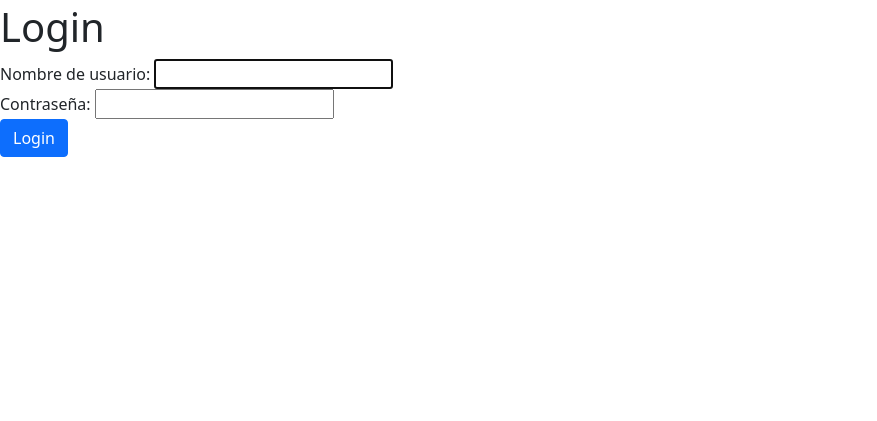
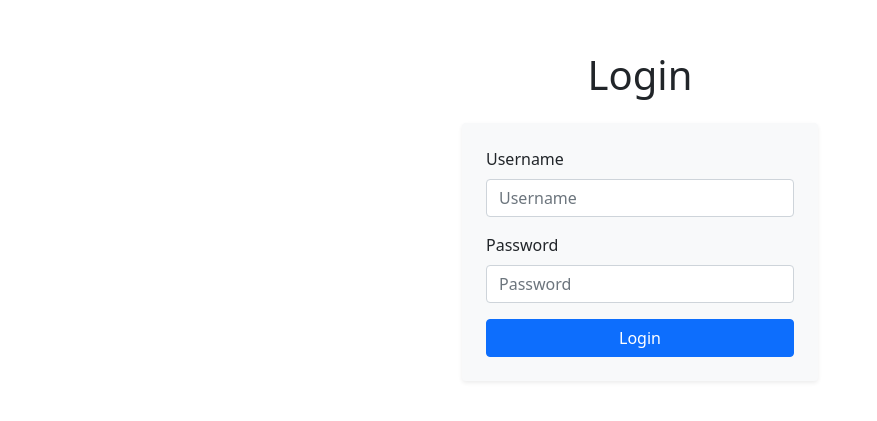
Before and after one commit to JuanPeiffer/mundo_futbol, a Django app: page /login/ in a window 1280 px wide. Shown: the part 37-458 px from the top of the page, without its empty margins (0-877 px from the left). Run offline with Django 5.2, Linux system fonts and the light colour scheme; some libraries are stand-ins or nearby versions.

Commit message:
Estilos form Login

```diff
--- a/templates/staff/user/login.html
+++ b/templates/staff/user/login.html
@@ -1,13 +1,30 @@
 {% extends 'base.html' %}
 
 {% block content %}
-
-<h1>Login</h1>
-{{error}}
-<form action="/login/" method="POST">
-    {% csrf_token %}
-    {{form}}
-    <button type="submit" class="btn btn-primary">Login</button>
-</form>
-
+<div class="container mt-5">
+    <h1 class="text-center mb-4">Login</h1>
+    <div class="row justify-content-center">
+        <div class="col-md-6 col-lg-4">
+            {% if error %}
+            <div class="alert alert-danger" role="alert">
+                {{ error }}
+            </div>
+            {% endif %}
+            <form action="/login/" method="POST" class="bg-light p-4 rounded shadow-sm">
+                {% csrf_token %}
+                <div class="mb-3">
+                    <label for="id_username" class="form-label">Username</label>
+                    {{ form.username }}
+                    {{ form.username.errors }}
+                </div>
+                <div class="mb-3">
+                    <label for="id_password" class="form-label">Password</label>
+                    {{ form.password }}
+                    {{ form.password.errors }}
+                </div>
+                <button type="submit" class="btn btn-primary w-100">Login</button>
+            </form>
+        </div>
+    </div>
+</div>
 {% endblock %}
--- a/usuarios/forms.py
+++ b/usuarios/forms.py
@@ -1,5 +1,5 @@
 from django import forms
-from django.contrib.auth.forms import UserCreationForm
+from django.contrib.auth.forms import UserCreationForm, AuthenticationForm
 from .models import CustomUser
 
 class CustomUserCreationForm(UserCreationForm):
@@ -13,6 +13,10 @@ class CustomUserCreationForm(UserCreationForm):
             'email': forms.EmailInput(attrs={'class': 'form-control'}),
             'fecha_nacimiento': forms.DateInput(attrs={'class': 'form-control', 'type': 'date'}),
         }
+
+class CustomAuthenticationForm(AuthenticationForm):
+    username = forms.CharField(widget=forms.TextInput(attrs={'class': 'form-control', 'placeholder': 'Username'}))
+    password = forms.CharField(widget=forms.PasswordInput(attrs={'class': 'form-control', 'placeholder': 'Password'}))
 
 class EditUserForm(forms.ModelForm):
     current_password = forms.CharField(label='Contraseña actual', widget=forms.PasswordInput(attrs={'class': 'form-control'}))
--- a/usuarios/views.py
+++ b/usuarios/views.py
@@ -6,7 +6,7 @@ from django.contrib.auth import authenticate, login, logout
 from django.db import IntegrityError
 from .models import CustomUser
 from django.contrib.auth import get_user_model
-from .forms import EditUserForm
+from .forms import EditUserForm, CustomAuthenticationForm
 
 
 User = get_user_model()
@@ -55,7 +55,7 @@ def signout(request):            #  Cerrar la sesión
 def signin(request):             # Iniciar sesión
     if request.method == 'GET':
         return render(request, 'login.html', {
-        'form': AuthenticationForm
+        'form': CustomAuthenticationForm
     })
     else:
         username = request.POST['username']
@@ -66,7 +66,7 @@ def signin(request):             # Iniciar sesión
             return redirect('home')
         else:
             return render(request, 'login.html', {
-            'form': AuthenticationForm,
+            'form': CustomAuthenticationForm,
             'error': "Usuario o contraseña incorrectos"
             })
 
```
Also changed, not shown: db.sqlite3.
